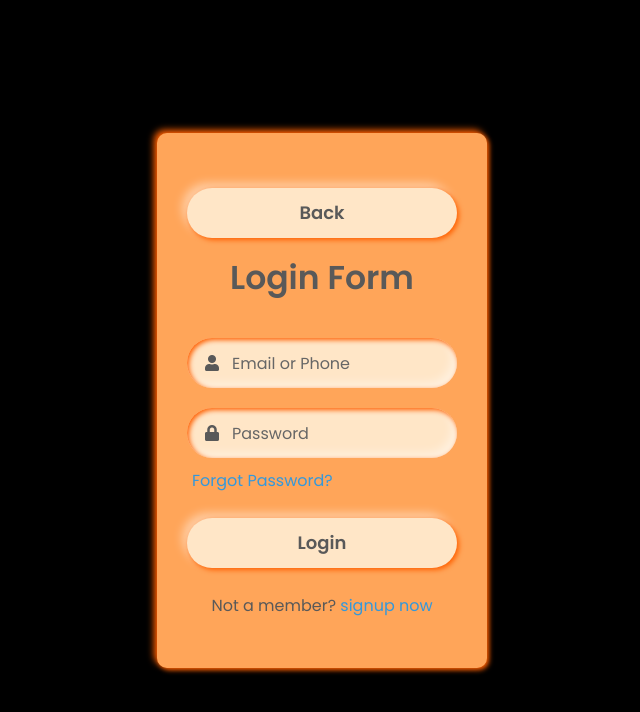
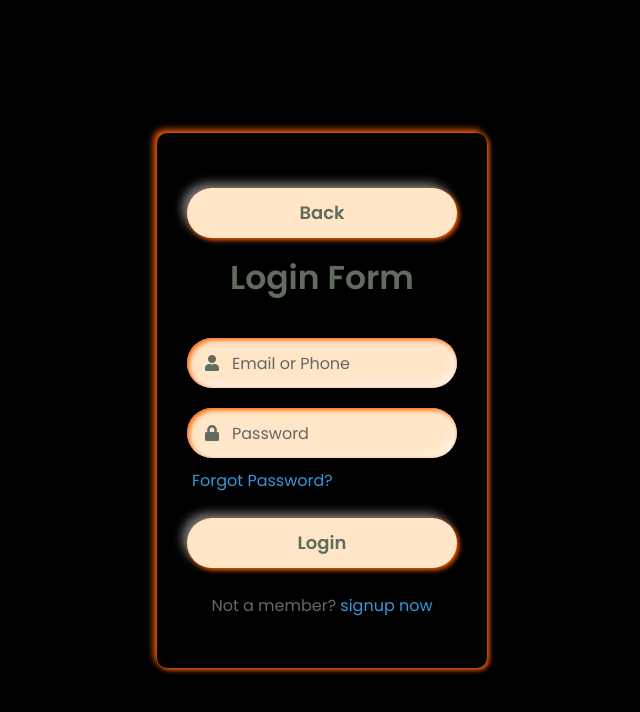
Before and after one commit to ShwetankDohroo1/FEE-project-2, a plain HTML site: page Code/login.html in a window 1280 px wide. Shown: the whole page, without its empty margins (318-958 px from the left). Drawn offline with Linux system fonts and the light colour scheme.

Commit message:
Update login.css

```diff
--- a/Code/login.css
+++ b/Code/login.css
@@ -1,4 +1,11 @@
 @import url('https://fonts.googleapis.com/css?family=Poppins:400,500,600,700&display=swap');
+:root {
+  --color1: #F8F0E5;
+  --color2: #102C57;
+  --color3: #EADBC8;
+  --color4: #DAC0A3;
+  --color5: #606C5D;
+}
 
 * {
   margin: 0;
@@ -21,7 +28,7 @@ body {
 .content {
   width: 330px;
   padding: 40px 30px;
-  background: #FFA559;
+  background-color: transparent;
   border-radius: 10px;
   box-shadow: -3px -3px 7px #FF6000,2px 2px 5px #FF6000;
   animation: slideIn 0.8s ease forwards;
@@ -40,7 +47,7 @@ body {
   font-size: 33px;
   font-weight: 600;
   margin-bottom: 35px;
-  color: #595959;
+  color: var(--color5);
 }
 
 .field {
@@ -70,7 +77,7 @@ body {
   border: none;
   font-size: 18px;
   background: #FFE6C7;
-  color: #595959;
+  color: var(--color5);
   border-radius: 25px;
   box-shadow: inset 2px 2px 5px #FF6000,inset -5px -5px 10px #ffffff73;
 }
@@ -81,7 +88,7 @@ body {
 
 .field span {
   position: absolute;
-  color: #595959;
+  color: var(--color5);
   width: 50px;
   line-height: 50px;
 }
@@ -126,7 +133,7 @@ button {
   border: none;
   outline: none;
   cursor: pointer;
-  color: #595959;
+  color: var(--color5);
   box-shadow: 2px 2px 5px #FF6000,-5px -5px 10px #ffffff73;
 }
 
@@ -137,7 +144,7 @@ button:focus {
 
 .sign-up {
   margin: 10px 0;
-  color: #595959;
+  color: var(--color5);
   font-size: 16px;
 }
 
```
